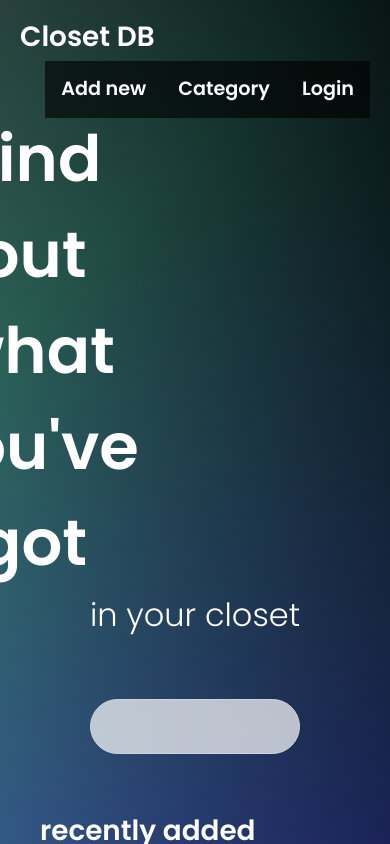
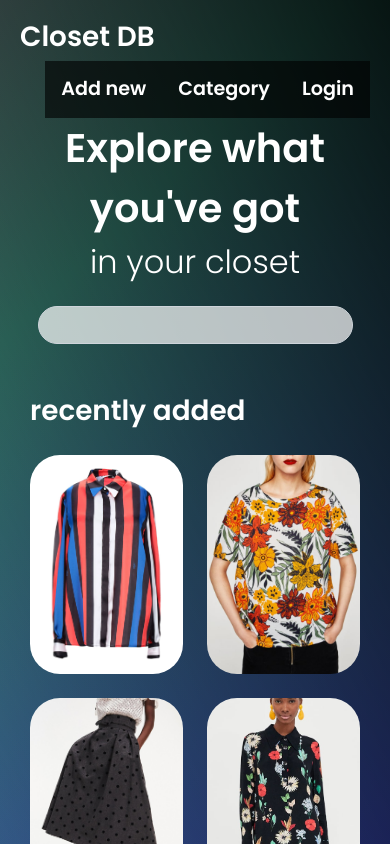
Before and after one commit to lordpanda/closetdb, a plain HTML site: page index.html in a window 390 px wide. Drawn offline with nearby package versions, Linux system fonts and the light colour scheme.

Commit message:
made it responsive

```diff
--- a/css/style.css
+++ b/css/style.css
@@ -43,7 +43,7 @@ body {
           rgb(1, 23, 33) 0%,
           rgb(23, 35, 95) 25%,
           rgb(28, 84, 71) 51%,
-          rgb(65, 29, 42) 100%
+          rgb(97, 17, 46) 100%
     );
     animation: AnimateBG 20s ease infinite;
 
@@ -150,7 +150,7 @@ h1 {
     display: inline-block;
     z-index: 1;
     color: rgb(256,256,256);
-    display: flex;
+    /* display: flex; */
     justify-content: center;
     font-size: 4em;
     font-family: 'Poppins', sans-serif;
@@ -265,5 +265,17 @@ h1 {
     .grid_container {
         grid-template-columns: auto auto;
     }
-
+    .intro span {
+        font-size: 2.5em;
+    }
+    .search {
+        padding-top: 20px;
+        width: 90%;
+    }
+    .search input {
+        font-size: 1em;
+    }
+    .recently_added {
+        padding: 30px;
+    }
 }
--- a/index.html
+++ b/index.html
@@ -27,7 +27,7 @@
             <li><a class="" href="#">Login</a></li>
         </ul>
         <div class="intro">
-            <span>Find out what you've got</span>
+            <span class="main">Explore what you've got</span>
             <span class="sub">in your closet</span>
         </div>
         <div class="search">
```
